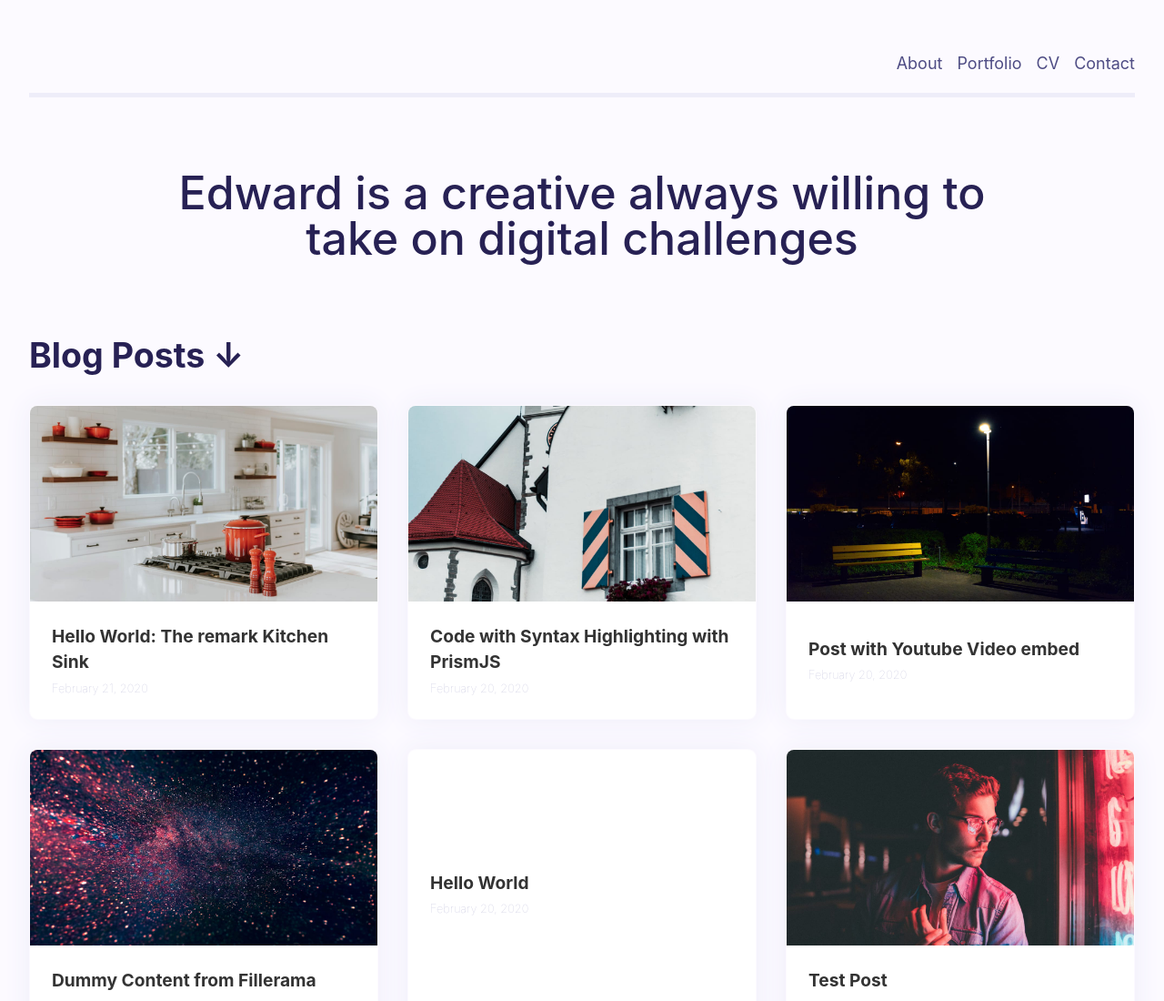
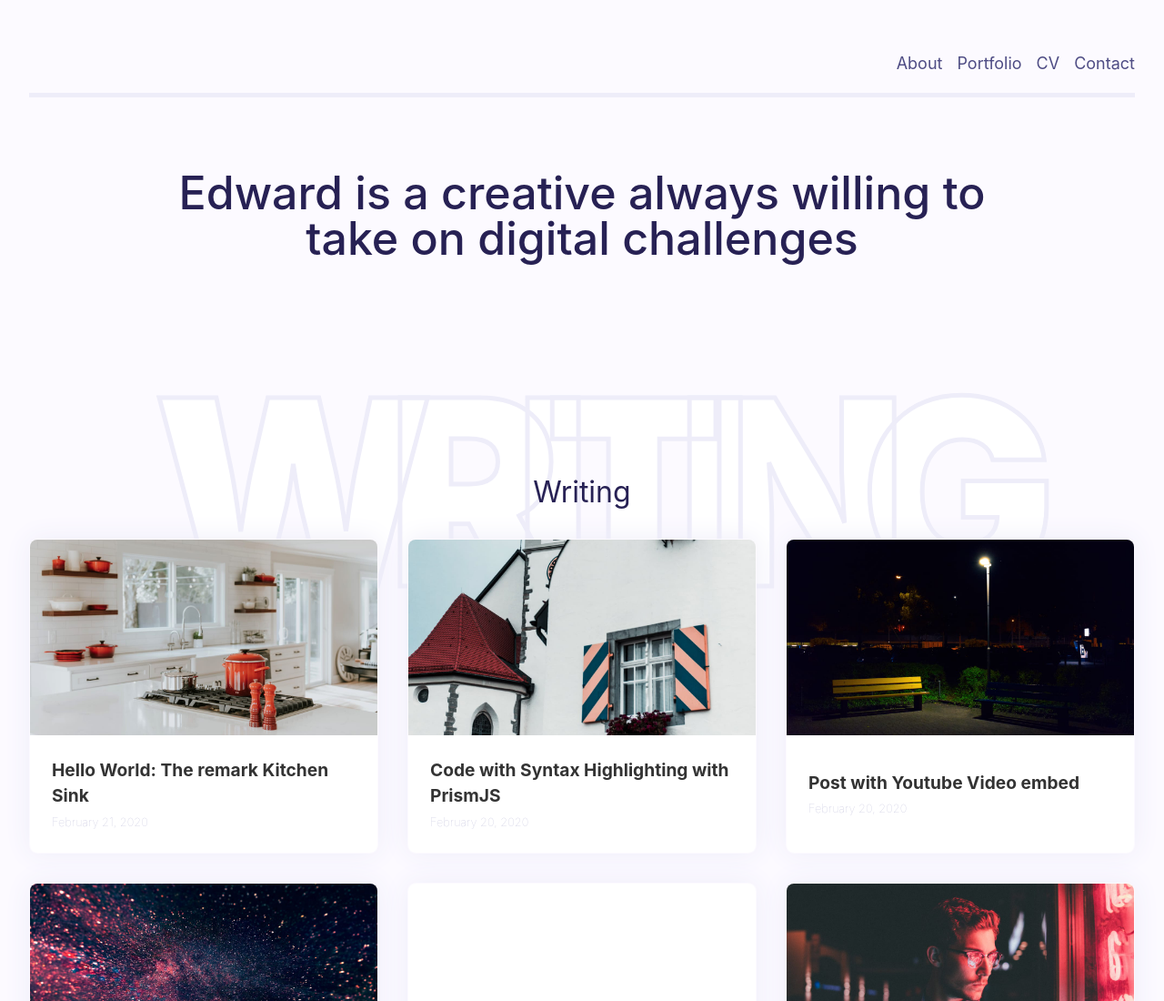
Before and after one commit to edwerd/edwerd.co, a Gatsby site: page / in a window 1280 px wide. Shown: the top 1100 px of the page at 91% size. Built offline with nearby package versions, Linux system fonts and the light colour scheme; Gatsby itself is replaced by a stand-in of ours; a web font is replaced by a local one.

Commit message:
Build out .h2 component

```diff
--- a/src/pages/index.js
+++ b/src/pages/index.js
@@ -24,7 +24,7 @@ const IndexPage = ({
         {!site.siteMetadata.w3l_dom_key ? null : <meta name="w3l-domain-verification" content={site.siteMetadata.w3l_dom_key} />}
       </Helmet>
       <HeroHeader/>
-      <h2>Blog Posts &darr;</h2>
+      <h2 className="h2" title="Writing">Writing</h2>
       <div className="grids">
         {Posts}
       </div>
--- a/src/styles/_headline.scss
+++ b/src/styles/_headline.scss
@@ -9,8 +9,26 @@
 
 .h2 {
   font-family: $FontFamilyHeading;
-  text-decoration: center;
-  font-size: 24px;
-  font-weight: 400;
-  margin-bottom: 0.5rem;
+  font-weight: 900;
+  font-size: calc(11em + (26 - 14) * ((100vw - 300px) / (1600 - 300)));
+  letter-spacing: -50px;
+  text-transform: uppercase;
+  color: white;
+  -webkit-text-stroke: 5px $shade1;
+  text-align: center;
+  margin-bottom: 0;
+
+  &:after {
+    display: block;
+    text-align: center;
+    content: attr(title);
+    color: $shade6;
+    font-family: $FontFamilyHeading;
+    font-size: 2rem;
+    font-weight: 400;
+    margin-top: -6em;
+    text-transform: capitalize;
+    -webkit-text-stroke: 0;
+    letter-spacing: 0;
+  }
 }
```
